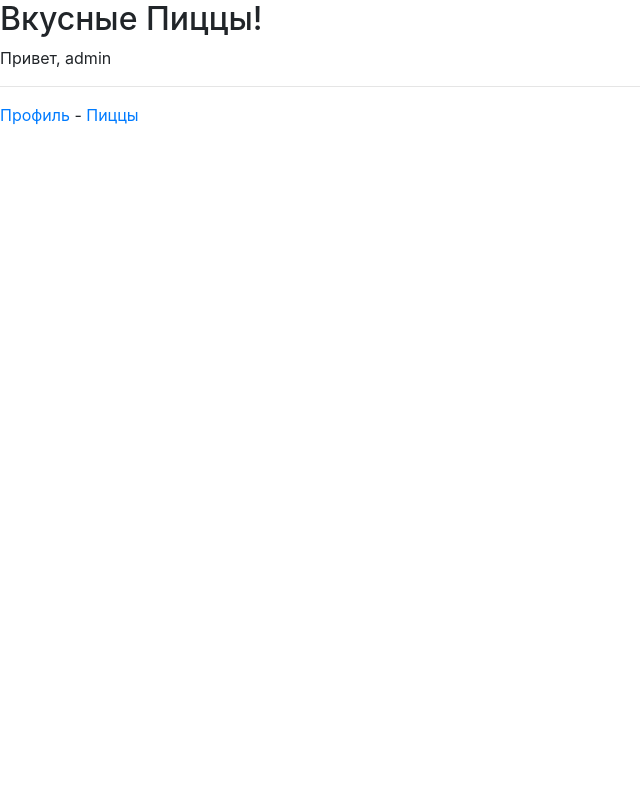
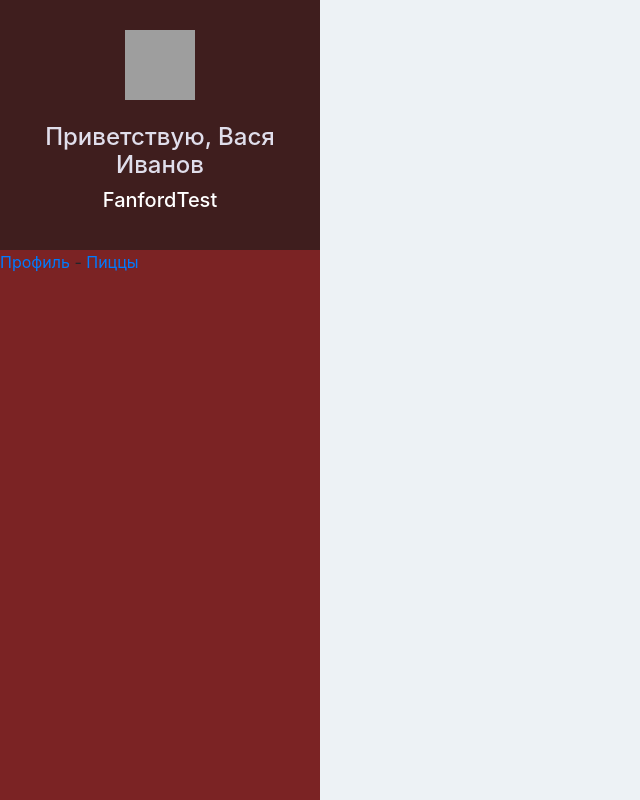
Before and after one commit to akigen/pizza-shop, a Django app: page /pizzashop/pizza in a window 1280 px wide. Shown: the whole page, without its empty margins (0-640 px from the left). Run offline with Django 3.2, Linux system fonts and the light colour scheme; a user stored in the database is signed in; data comes from the database, SQL or seed files in the repository; both versions use the stored data as it was after the commit; some libraries are stand-ins or nearby versions; grey boxes are pictures that could not be loaded.

Commit message:
implement simple dashboard design

```diff
--- a/pizzashopapp/static/css/style.css
+++ b/pizzashopapp/static/css/style.css
@@ -1,3 +1,8 @@
+body {
+  padding-top: 50px;
+  background-color: #EDF2F5;
+  overflow: auto;
+}
 .bg-ruby {
   background-color: #7B2324;
 }
@@ -12,3 +17,30 @@
   color: white;
   background-color: #EC4D57;
 }
+
+/* SIDE BAR */
+.sidebar {
+  height: 100vh;
+  position: fixed;
+  top: 0;
+  left: 0;
+  padding: 0;
+  background-color: #7B2324;
+  overflow: auto;
+}
+
+/* SIDE BAR - HEADER */
+.sidebar > div:first-child {
+  padding: 30px 10px;
+  font-weight: bold;
+  font-size: 15px;
+  background-color: #3F1E1E;
+}
+
+.sidebar > div:first-child > h4 {
+  color: #E0DEEB;
+}
+
+.sidebar > div:first-child > h5 {
+  color: #FFFFFF;
+}
--- a/pizzashopapp/templates/base.html
+++ b/pizzashopapp/templates/base.html
@@ -8,10 +8,18 @@
     <link rel="stylesheet" href="{% static 'css/style.css' %}">
 
     <script src="{% static 'js/bootstrap.min.js' %}"></script>
-    <script src="https://code.jquery.com/jquery-3.5.1.slim.min.js" integrity="sha384-DfXdz2htPH0lsSSs5nCTpuj/zy4C+OGpamoFVy38MVBnE+IbbVYUew+OrCXaRkfj" crossorigin="anonymous"></script>
+    <script src="https://code.jquery.com/jquery-3.5.1.slim.min.js"
+            integrity="sha384-DfXdz2htPH0lsSSs5nCTpuj/zy4C+OGpamoFVy38MVBnE+IbbVYUew+OrCXaRkfj"
+            crossorigin="anonymous"></script>
 </head>
 <body>
-    {% block page %}{% endblock %}
-    {% block sidebar %}{% endblock %}
+<div class="container-fluid">
+    <div class="row">
+        <div class="col-lg-3 col-md-3 col-sm-3 sidebar">{% block sidebar %}{% endblock %}</div>
+    </div>
+    <div class="row">
+        <div class="col-lg-10 col-md-10 col-sm-10 content">{% block page %}{% endblock %}</div>
+    </div>
+</div>
 </body>
 </html>
--- a/pizzashopapp/templates/pizzashop/account.html
+++ b/pizzashopapp/templates/pizzashop/account.html
@@ -1,5 +1,4 @@
 {% extends 'pizzashop/base.html' %}
 
 {% block page %}
-    <h2>Страница профиля!</h2>
 {%  endblock %}
--- a/pizzashopapp/templates/pizzashop/base.html
+++ b/pizzashopapp/templates/pizzashop/base.html
@@ -3,8 +3,13 @@
 {% block page %}Пиццерия{% endblock %}
 
 {% block sidebar %}
-    Привет, {{ request.user }}
-    <hr/>
+    <div class="text-center">
+        <img class="img-circle" src="{{ MEDIA_URL }}{{ request.user.pizzashop.logo }}" width="70" height="70">
+        <br/>
+        <br/>
+        <h4>Приветствую, {{ request.user.get_full_name }}</h4>
+        <h5>{{ request.user.pizzashop.name }}</h5>
+    </div>
 
     <a href="{% url 'pizzasho-account' %}">Профиль</a>
     -
--- a/pizzashopapp/templates/pizzashop/pizza.html
+++ b/pizzashopapp/templates/pizzashop/pizza.html
@@ -1,5 +1,4 @@
 {% extends 'pizzashop/base.html' %}
 
 {% block page %}
-    <h2>Вкусные Пиццы!</h2>
 {%  endblock %}
```
Also changed, not shown: db.sqlite3.
